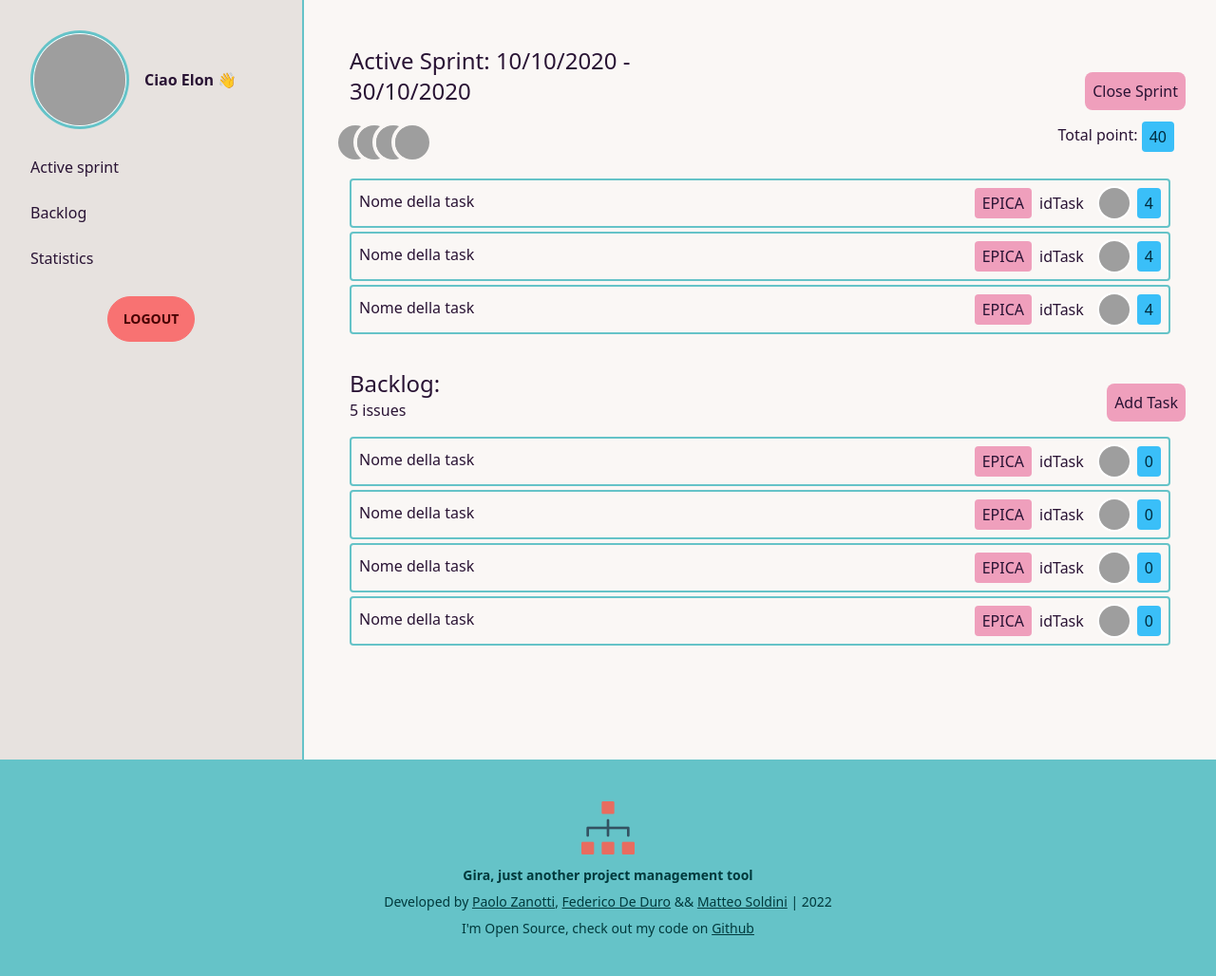
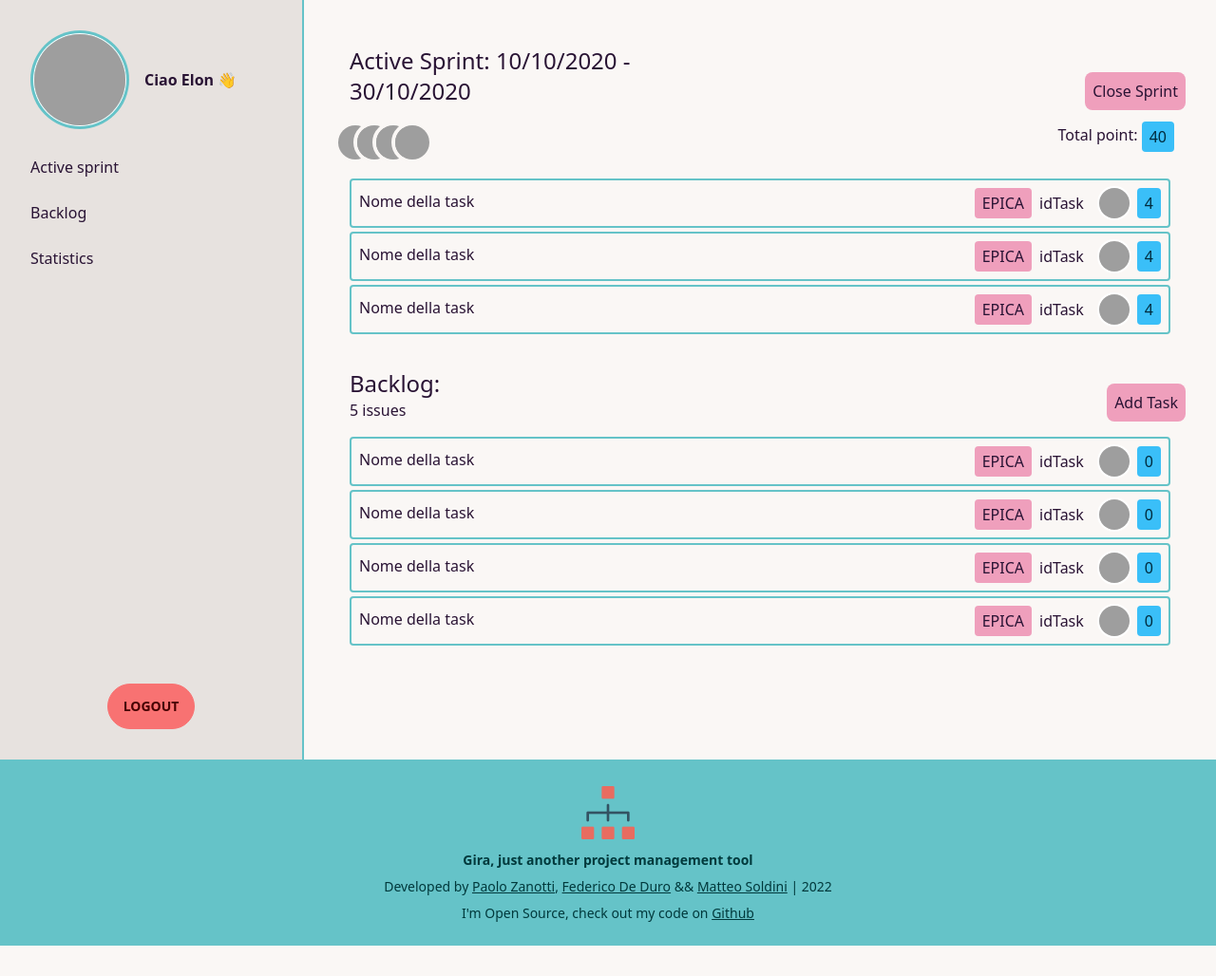
Before and after one commit to zanottipaolo/DB1-Agile, a Flask app: page /backlog in a window 1280 px wide. Shown: the whole page at 95% size. After the commit the page ends 996 px from the top, so only its background shows below. Run offline with Flask 2, Linux system fonts and the light colour scheme; some libraries are stand-ins or nearby versions; grey boxes are pictures that could not be loaded.

Commit message:
💄 Fix FE Logout button

```diff
--- a/templates/base.html
+++ b/templates/base.html
@@ -19,23 +19,22 @@
     <link href="https://cdn.jsdelivr.net/npm/daisyui@2.14.3/dist/full.css" rel="stylesheet" type="text/css" />
 </head>
 <body>
-
+    {# Comment: Not render Sidebar component on Login page #}
     {% if active_page != "login" %}
     <!-- Sidebar -->
     <div class="drawer drawer-mobile">
         <input id="my-drawer-2" type="checkbox" class="drawer-toggle" />
         <div class="drawer-content bg-base-100 text-base-content flex flex-col items-start justify-start">
             <!-- Page content -->
+            {% block body %}{% endblock %}
             <label for="my-drawer-2" class="btn btn-primary btn-circle drawer-button lg:hidden">
-
                 <!-- hamburger icon -->
                 <svg class="swap-off fill-current" xmlns="http://www.w3.org/2000/svg" width="32" height="32" viewBox="0 0 512 512"><path d="M64,384H448V341.33H64Zm0-106.67H448V234.67H64ZM64,128v42.67H448V128Z"/></svg>
+            </label>
+        </div>
+        <div class="p-4 overflow-y-auto w-80 bg-base-300 border-r-2 border-primary flex flex-col">
+            <label for="my-drawer-2" class="drawer-overlay"></label>
 
-            </label>
-            {% block body %}{% endblock %}
-        </div>
-        <div class="p-4 overflow-y-auto w-80 bg-base-300 border-r-2 border-primary">
-            <label for="my-drawer-2" class="drawer-overlay"></label>
             <div class="avatar">
                 <div class="w-24 rounded-full m-5 ring ring-primary ring-offset-1 hover:ring-offset-4 transition duration-300 ease-in-out">
                     <a href="#">
@@ -44,26 +43,28 @@
                 </div>
                 <p class="flex items-center font-bold">Ciao Elon 👋</p>
             </div>
+
             <ul class="menu">
                 <li><a href="{{ url_for('sprint') }}">Active sprint</a></li>
                 <li><a href="{{ url_for('backlog') }}"> Backlog</a></li>
                 <li><a href="#">Statistics</a></li>
             </ul>
-            <div class="footer my-4 bg-base-300 self-end flex justify-center content-end">
-                <div class="self-center">
-                    <button class="btn btn-error">Logout</button>
-                </div>
+
+            <div class="my-4 bg-base-300 flex justify-center mt-auto">
+                <button class="btn btn-error">Logout</button>
             </div>
+
         </div>
-     </div>
+    </div>
 
     {% else %}
+        {# Comment: Login content #}
         {% block content %}{% endblock %}
 
     {% endif %}
 
-     <!-- Footer -->
-    <footer class="footer footer-center p-10 bg-primary text-primary-content">
+    <!-- Footer -->
+    <footer class="footer footer-center p-6 bg-primary text-primary-content">
         <div>
           <a href="#"><img src="static/img/logo.png" alt="Logo" class="w-16"></a>
           <p class="font-bold">Gira, just another project management tool</p>
```
